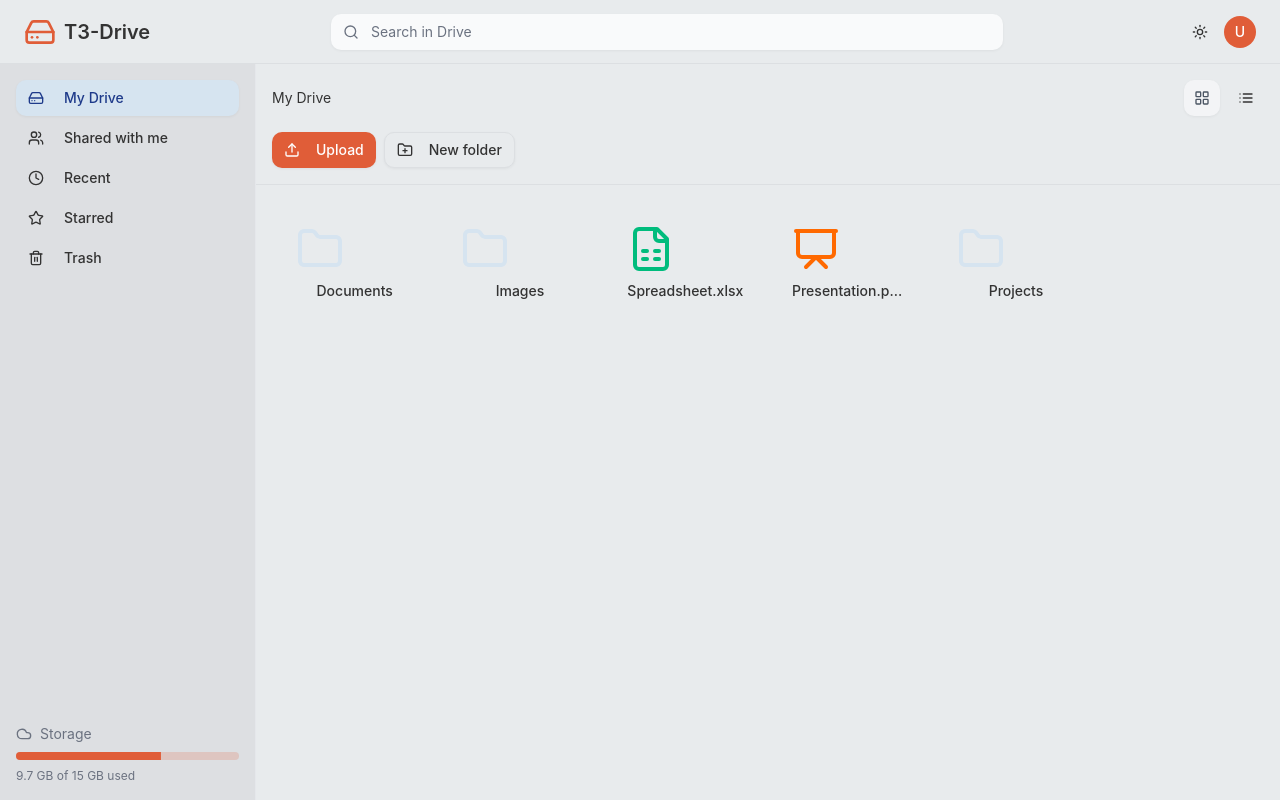
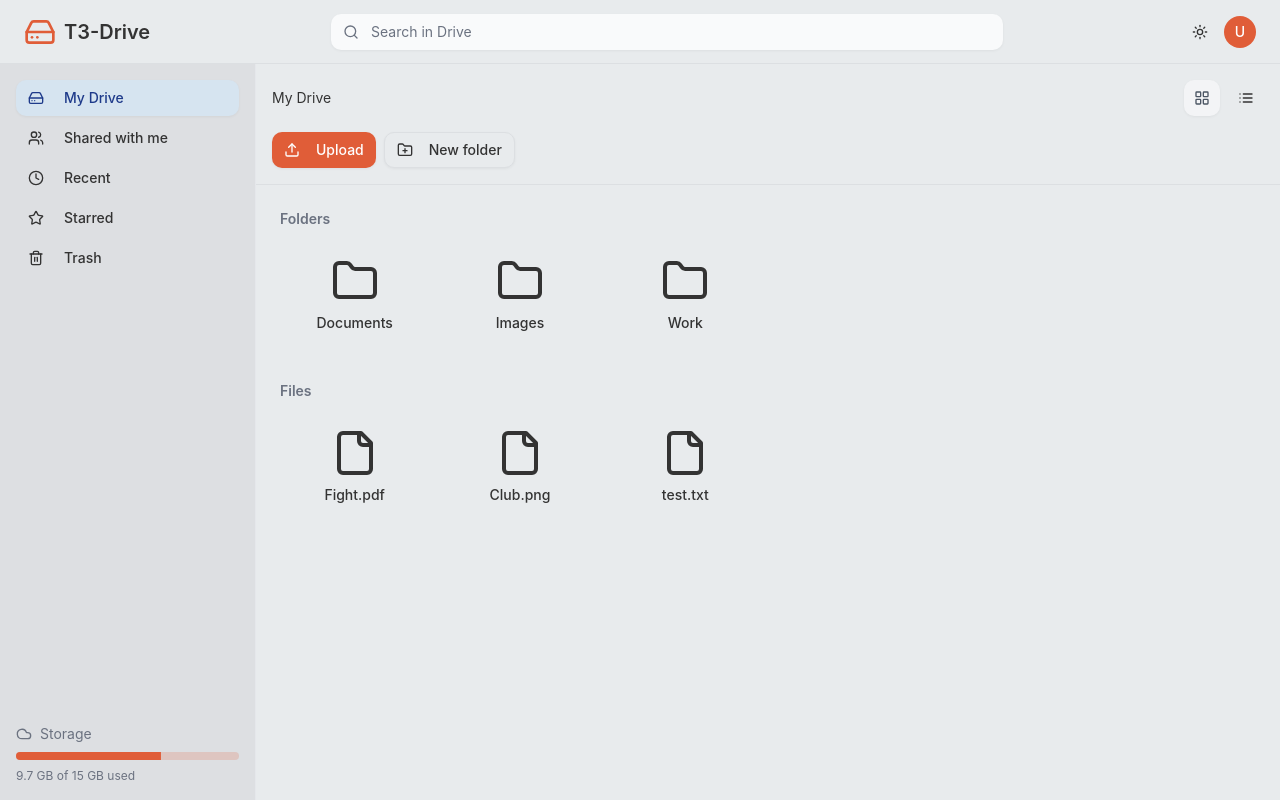
Before and after one commit to buneeIsSlo/t3-drive, a Next.js app: page / in a window 1280 px wide. Built offline with nearby package versions, Linux system fonts and the light colour scheme.

Commit message:
refactor: update mock ui & data

```diff
--- a/src/app/page.tsx
+++ b/src/app/page.tsx
@@ -1,155 +1,68 @@
 "use client";
 
-import { useState } from "react";
+import { useState, useMemo } from "react";
 import { DriveHeader } from "~/components/drive-header";
 import { DriveSidebar } from "~/components/drive-sidebar";
-import { DriveContent } from "~/components/drive-content";
-import type { FileItem, FolderItem } from "types/drive";
+import { DriveContent, type ViewMode } from "~/components/drive-content";
+import type { FolderItem } from "types/drive";
+import { mockFolders, mockFiles } from "~/lib/mock-data";
 
-// Mock data for the Google Drive clone
-const mockData: (FileItem | FolderItem)[] = [
-  {
-    id: "1",
-    name: "Documents",
-    type: "folder",
-    modifiedDate: "2024-01-15",
-    size: null,
-    children: [
-      {
-        id: "2",
-        name: "Resume.pdf",
-        type: "file",
-        modifiedDate: "2024-01-10",
-        size: "245 KB",
-        url: "#",
-      },
-      {
-        id: "3",
-        name: "Cover Letter.docx",
-        type: "file",
-        modifiedDate: "2024-01-12",
-        size: "89 KB",
-        url: "#",
-      },
-      {
-        id: "4",
-        name: "Project Proposal.pdf",
-        type: "file",
-        modifiedDate: "2024-01-08",
-        size: "1.2 MB",
-        url: "#",
-      },
-    ],
-  },
-  {
-    id: "5",
-    name: "Images",
-    type: "folder",
-    modifiedDate: "2024-01-20",
-    size: null,
-    children: [
-      {
-        id: "6",
-        name: "vacation-photo.jpg",
-        type: "file",
-        modifiedDate: "2024-01-18",
-        size: "2.4 MB",
-        url: "#",
-      },
-      {
-        id: "7",
-        name: "screenshot.png",
-        type: "file",
-        modifiedDate: "2024-01-19",
-        size: "856 KB",
-        url: "#",
-      },
-      {
-        id: "8",
-        name: "logo-design.svg",
-        type: "file",
-        modifiedDate: "2024-01-17",
-        size: "124 KB",
-        url: "#",
-      },
-    ],
-  },
-  {
-    id: "9",
-    name: "Spreadsheet.xlsx",
-    type: "file",
-    modifiedDate: "2024-01-22",
-    size: "567 KB",
-    url: "#",
-  },
-  {
-    id: "10",
-    name: "Presentation.pptx",
-    type: "file",
-    modifiedDate: "2024-01-21",
-    size: "3.2 MB",
-    url: "#",
-  },
-  {
-    id: "11",
-    name: "Projects",
-    type: "folder",
-    modifiedDate: "2024-01-25",
-    size: null,
-    children: [
-      {
-        id: "12",
-        name: "Website Mockup.fig",
-        type: "file",
-        modifiedDate: "2024-01-24",
-        size: "4.1 MB",
-        url: "#",
-      },
-      {
-        id: "13",
-        name: "Database Schema.sql",
-        type: "file",
-        modifiedDate: "2024-01-23",
-        size: "45 KB",
-        url: "#",
-      },
-    ],
-  },
-];
+export default function T3Drive() {
+  const [currentFolder, setCurrentFolder] = useState<string>("root");
+  const [viewMode, setViewMode] = useState<ViewMode>("grid");
 
-export default function GoogleDriveClone() {
-  const [currentPath, setCurrentPath] = useState<string[]>(["My Drive"]);
-  const [currentItems, setCurrentItems] =
-    useState<(FileItem | FolderItem)[]>(mockData);
-  const [viewMode, setViewMode] = useState<"grid" | "list">("grid");
+  const currentItems = useMemo(
+    () => ({
+      folders: mockFolders.filter((folder) => folder.parent === currentFolder),
+      files: mockFiles.filter((file) => file.parent === currentFolder),
+    }),
+    [currentFolder],
+  );
+
+  const breadcrumbs = useMemo(() => {
+    const breadcrumbs = [];
+    let currentId = currentFolder;
+
+    while (currentId !== "root") {
+      const folder = mockFolders.find((f) => f.id === currentId);
+      if (folder) {
+        breadcrumbs.unshift(folder);
+        currentId = folder.parent ?? "root";
+      } else {
+        break;
+      }
+    }
+
+    return breadcrumbs;
+  }, [currentFolder]);
+
+  const currentPath = useMemo(() => {
+    return ["My Drive", ...breadcrumbs.map((f) => f.name)];
+  }, [breadcrumbs]);
 
   const navigateToFolder = (folder: FolderItem) => {
-    setCurrentPath([...currentPath, folder.name]);
-    setCurrentItems(folder.children ?? []);
+    setCurrentFolder(folder.id);
   };
 
   const navigateBack = () => {
-    if (currentPath.length > 1) {
-      const newPath = currentPath.slice(0, -1);
-      setCurrentPath(newPath);
-
-      if (newPath.length === 1) {
-        setCurrentItems(mockData);
+    if (currentFolder !== "root") {
+      const currentFolderData = mockFolders.find((f) => f.id === currentFolder);
+      if (currentFolderData?.parent) {
+        setCurrentFolder(currentFolderData.parent);
       } else {
-        // Navigate to parent folder - simplified for demo
-        setCurrentItems(mockData);
+        setCurrentFolder("root");
       }
     }
   };
 
   const navigateToBreadcrumb = (index: number) => {
     if (index === 0) {
-      setCurrentPath(["My Drive"]);
-      setCurrentItems(mockData);
+      setCurrentFolder("root");
     } else {
-      // Simplified navigation for demo
-      setCurrentPath(currentPath.slice(0, index + 1));
-      setCurrentItems(mockData);
+      const targetFolder = breadcrumbs[index - 1];
+      if (targetFolder) {
+        setCurrentFolder(targetFolder.id);
+      }
     }
   };
 
--- a/src/components/drive-content.tsx
+++ b/src/components/drive-content.tsx
@@ -7,7 +7,6 @@ import {
   ChevronRight,
   LayoutGrid,
   List,
-  MoreVertical,
   Upload,
   FolderPlus,
   ArrowLeft,
@@ -15,19 +14,18 @@ import {
 } from "lucide-react";
 import { Button } from "~/components/ui/button";
 import type { FileItem, FolderItem } from "types/drive";
-import { FileIcon } from "~/components/file-icon";
-import {
-  DropdownMenu,
-  DropdownMenuContent,
-  DropdownMenuItem,
-  DropdownMenuTrigger,
-} from "~/components/ui/dropdown-menu";
+import { FileRow, FolderRow } from "~/components/drive-item";
+
+export type ViewMode = "grid" | "list";
 
 interface DriveContentProps {
-  items: (FileItem | FolderItem)[];
+  items: {
+    folders: FolderItem[];
+    files: FileItem[];
+  };
   currentPath: string[];
-  viewMode: "grid" | "list";
-  onViewModeChange: (mode: "grid" | "list") => void;
+  viewMode: ViewMode;
+  onViewModeChange: (mode: ViewMode) => void;
   onFolderClick: (folder: FolderItem) => void;
   onNavigateBack: () => void;
   onBreadcrumbClick: (index: number) => void;
@@ -42,6 +40,7 @@ export function DriveContent({
   onNavigateBack,
   onBreadcrumbClick,
 }: DriveContentProps) {
+  const { folders, files } = items;
   const [dragOver, setDragOver] = useState(false);
 
   const handleDragOver = (e: React.DragEvent) => {
@@ -68,7 +67,7 @@ export function DriveContent({
         <div className="mb-4 flex items-center justify-between">
           <div className="flex items-center gap-2">
             {currentPath.length > 1 && (
-              <Button variant="ghost" size="icon" onClick={onNavigateBack}>
+              <Button variant="outline" size="icon" onClick={onNavigateBack}>
                 <ArrowLeft className="h-4 w-4" />
               </Button>
             )}
@@ -137,79 +136,61 @@ export function DriveContent({
           </div>
         )}
 
-        {!dragOver && (
-          <div
-            className={
-              viewMode === "grid"
-                ? "grid grid-cols-2 gap-4 sm:grid-cols-3 md:grid-cols-4 lg:grid-cols-6"
-                : "space-y-2"
-            }
-          >
-            {items.map((item) => (
-              <div
-                key={item.id}
-                className={`group ${
-                  viewMode === "grid"
-                    ? "hover:bg-card cursor-pointer rounded-lg p-4 transition-colors"
-                    : "hover:bg-card flex cursor-pointer items-center gap-3 rounded-lg p-2 transition-colors"
-                }`}
-                onClick={() => {
-                  if (item.type === "folder") {
-                    onFolderClick(item);
-                  } else {
-                    window.open(item.url, "_blank");
-                  }
-                }}
-              >
-                <div
-                  className={
-                    viewMode === "grid"
-                      ? "text-center"
-                      : "flex flex-1 items-center gap-3"
-                  }
-                >
-                  <FileIcon
-                    type={item.type}
-                    name={item.name}
-                    size={viewMode === "grid" ? 48 : 24}
+        {!dragOver &&
+          (viewMode === "grid" ? (
+            // Grid view
+            <div className="space-y-8">
+              {folders.length > 0 && (
+                <section>
+                  <h3 className="text-muted-foreground mb-3 text-sm font-semibold">
+                    Folders
+                  </h3>
+                  <ul className="grid grid-cols-2 gap-4 sm:grid-cols-3 md:grid-cols-4 lg:grid-cols-6">
+                    {folders.map((folder) => (
+                      <FolderRow
+                        key={folder.id}
+                        folder={folder}
+                        viewMode="grid"
+                        handleFolderClick={() => onFolderClick(folder)}
                       />
-                  <div className={viewMode === "grid" ? "mt-2" : "flex-1"}>
-                    <p className="text-foreground truncate text-sm font-medium">
-                      {item.name}
-                    </p>
-                    {viewMode === "list" && (
-                      <div className="text-muted-foreground flex items-center gap-4 text-xs">
-                        <span>{item.modifiedDate}</span>
-                        {item.size && <span>{item.size}</span>}
-                      </div>
+                    ))}
+                  </ul>
+                </section>
+              )}
+
+              {files.length > 0 && (
+                <section>
+                  <h3 className="text-muted-foreground mb-3 text-sm font-semibold">
+                    Files
+                  </h3>
+                  <ul className="grid grid-cols-2 gap-4 sm:grid-cols-3 md:grid-cols-4 lg:grid-cols-6">
+                    {files.map((file) => (
+                      <FileRow key={file.id} file={file} viewMode="grid" />
+                    ))}
+                  </ul>
+                </section>
               )}
             </div>
-                </div>
+          ) : (
+            // List view
+            <ul className="space-y-2">
+              {folders.map((folder) => (
+                <FolderRow
+                  key={folder.id}
+                  folder={folder}
+                  viewMode="list"
+                  handleFolderClick={() => onFolderClick(folder)}
+                />
+              ))}
+              {files.map((file) => (
+                <FileRow key={file.id} file={file} viewMode="list" />
+              ))}
+            </ul>
+          ))}
 
-                <DropdownMenu>
-                  <DropdownMenuTrigger asChild>
-                    <Button
-                      variant="ghost"
-                      size="icon"
-                      className="opacity-0 transition-opacity group-hover:opacity-100"
-                      onClick={(e) => e.stopPropagation()}
-                    >
-                      <MoreVertical className="h-4 w-4" />
-                    </Button>
-                  </DropdownMenuTrigger>
-                  <DropdownMenuContent align="end">
-                    <DropdownMenuItem>Open</DropdownMenuItem>
-                    <DropdownMenuItem>Share</DropdownMenuItem>
-                    <DropdownMenuItem>Rename</DropdownMenuItem>
-                    <DropdownMenuItem>Move to trash</DropdownMenuItem>
-                  </DropdownMenuContent>
-                </DropdownMenu>
-              </div>
-            ))}
-          </div>
-        )}
-
-        {items.length === 0 && !dragOver && (
+        {items.folders.length === 0 &&
+          items.files.length === 0 &&
+          !dragOver && (
             <div className="flex h-full items-center justify-center">
               <div className="text-center">
                 <div className="bg-muted mx-auto mb-4 flex h-24 w-24 items-center justify-center rounded-full">
--- /dev/null
+++ b/src/components/drive-item.tsx
@@ -0,0 +1,72 @@
+import type { FileItem, FolderItem } from "types/drive";
+import type { ViewMode } from "./drive-content";
+import { FolderIcon, FileIcon as FileGlyph } from "lucide-react";
+
+export function FileRow({
+  file,
+  viewMode,
+}: {
+  file: FileItem;
+  viewMode: ViewMode;
+}) {
+  return (
+    <li>
+      <a
+        href={file.url}
+        target="_blank"
+        rel="noreferrer"
+        className={
+          viewMode === "grid"
+            ? "hover:bg-card block cursor-pointer rounded-lg p-4 text-center transition-colors"
+            : "hover:bg-card flex cursor-pointer items-center gap-3 rounded-lg p-2 transition-colors"
+        }
+      >
+        <FileGlyph
+          className={viewMode === "grid" ? "mx-auto h-12 w-12" : "h-5 w-5"}
+        />
+        <div className={viewMode === "grid" ? "mt-2" : "flex-1"}>
+          <p className="text-foreground truncate text-sm font-medium">
+            {file.name}
+          </p>
+          {viewMode === "list" && (
+            <div className="text-muted-foreground flex items-center gap-4 text-xs">
+              {file.size && <span>{file.size}</span>}
+            </div>
+          )}
+        </div>
+      </a>
+    </li>
+  );
+}
+
+export function FolderRow({
+  folder,
+  handleFolderClick,
+  viewMode,
+}: {
+  folder: FolderItem;
+  handleFolderClick: () => void;
+  viewMode: ViewMode;
+}) {
+  return (
+    <li>
+      <div
+        className={
+          viewMode === "grid"
+            ? "hover:bg-card cursor-pointer rounded-lg p-4 text-center transition-colors"
+            : "hover:bg-card flex cursor-pointer items-center gap-3 rounded-lg p-2 transition-colors"
+        }
+        onClick={handleFolderClick}
+      >
+        <FolderIcon
+          className={viewMode === "grid" ? "mx-auto h-12 w-12" : "h-5 w-5"}
+        />
+        <div className={viewMode === "grid" ? "mt-2" : "flex-1"}>
+          <p className="text-foreground truncate text-sm font-medium">
+            {folder.name}
+          </p>
+        </div>
+      </div>
+    </li>
+  );
+}
--- /dev/null
+++ b/src/lib/mock-data.ts
@@ -0,0 +1,143 @@
+import type { FileItem, FolderItem } from "types/drive";
+
+const mockFolders: FolderItem[] = [
+  {
+    id: "root",
+    name: "root",
+    type: "folder",
+    parent: null,
+  },
+  {
+    id: "1",
+    name: "Documents",
+    type: "folder",
+    parent: "root",
+  },
+  {
+    id: "2",
+    name: "Images",
+    type: "folder",
+    parent: "root",
+  },
+  {
+    id: "3",
+    name: "Projects",
+    type: "folder",
+    parent: "4",
+  },
+  {
+    id: "4",
+    name: "Work",
+    type: "folder",
+    parent: "root",
+  },
+];
+
+const mockFiles: FileItem[] = [
+  {
+    id: "1",
+    name: "Fight.pdf",
+    type: "file",
+    parent: "root",
+    size: "414 KB",
+    url: "/files/Fight.pdf",
+  },
+  {
+    id: "2",
+    name: "Club.png",
+    type: "file",
+    parent: "root",
+    size: "414 KB",
+    url: "/files/Club.png",
+  },
+  {
+    id: "3",
+    name: "test.txt",
+    type: "file",
+    parent: "root",
+    size: "414 KB",
+    url: "/files/test.txt",
+  },
+  {
+    id: "4",
+    name: "Resume.pdf",
+    type: "file",
+    parent: "1",
+    size: "245 KB",
+    url: "/files/Resume.pdf",
+  },
+  {
+    id: "5",
+    name: "Cover Letter.docx",
+    type: "file",
+    parent: "1",
+    size: "89 KB",
+    url: "/files/Cover-Letter.docx",
+  },
+  {
+    id: "6",
+    name: "Project Proposal.pdf",
+    type: "file",
+    parent: "1",
+    size: "1.2 MB",
+    url: "/files/Project-Proposal.pdf",
+  },
+  {
+    id: "7",
+    name: "vacation-photo.jpg",
+    type: "file",
+    parent: "2",
+    size: "2.4 MB",
+    url: "/files/vacation-photo.jpg",
+  },
+  {
+    id: "8",
+    name: "screenshot.png",
+    type: "file",
+    parent: "2",
+    size: "856 KB",
+    url: "/files/screenshot.png",
+  },
+  {
+    id: "9",
+    name: "logo-design.svg",
+    type: "file",
+    parent: "2",
+    size: "124 KB",
+    url: "/files/logo-design.svg",
+  },
+  {
+    id: "10",
+    name: "Spreadsheet.xlsx",
+    type: "file",
+    parent: "4",
+    size: "567 KB",
+    url: "/files/Spreadsheet.xlsx",
+  },
+  {
+    id: "11",
+    name: "Presentation.pptx",
+    type: "file",
+    parent: "4",
+    size: "3.2 MB",
+    url: "/files/Presentation.pptx",
+  },
+  {
+    id: "12",
+    name: "Website Mockup.fig",
+    type: "file",
+    parent: "3",
+    size: "4.1 MB",
+    url: "/files/Website-Mockup.fig",
+  },
+  {
+    id: "13",
+    name: "Database Schema.sql",
+    type: "file",
+    parent: "3",
+    size: "45 KB",
+    url: "/files/Database-Schema.sql",
+  },
+];
+
+export { mockFolders, mockFiles };
--- a/types/drive.ts
+++ b/types/drive.ts
@@ -1,17 +1,15 @@
 export interface FileItem {
-  id: string
-  name: string
-  type: "file"
-  modifiedDate: string
-  size: string
-  url: string
+  id: string;
+  name: string;
+  type: "file";
+  size: string;
+  parent: string;
+  url: string;
 }
 
 export interface FolderItem {
-  id: string
-  name: string
-  type: "folder"
-  modifiedDate: string
-  size: null
-  children?: (FileItem | FolderItem)[]
+  id: string;
+  name: string;
+  type: "folder";
+  parent: string | null;
 }
```
Lines whose indentation alone changed are shown as unchanged.
